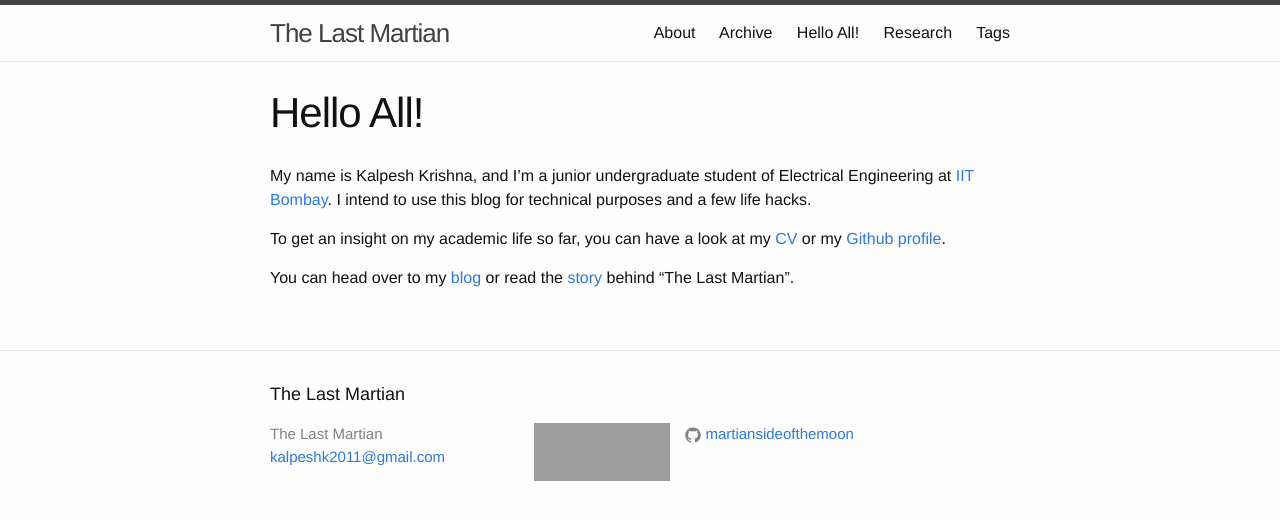
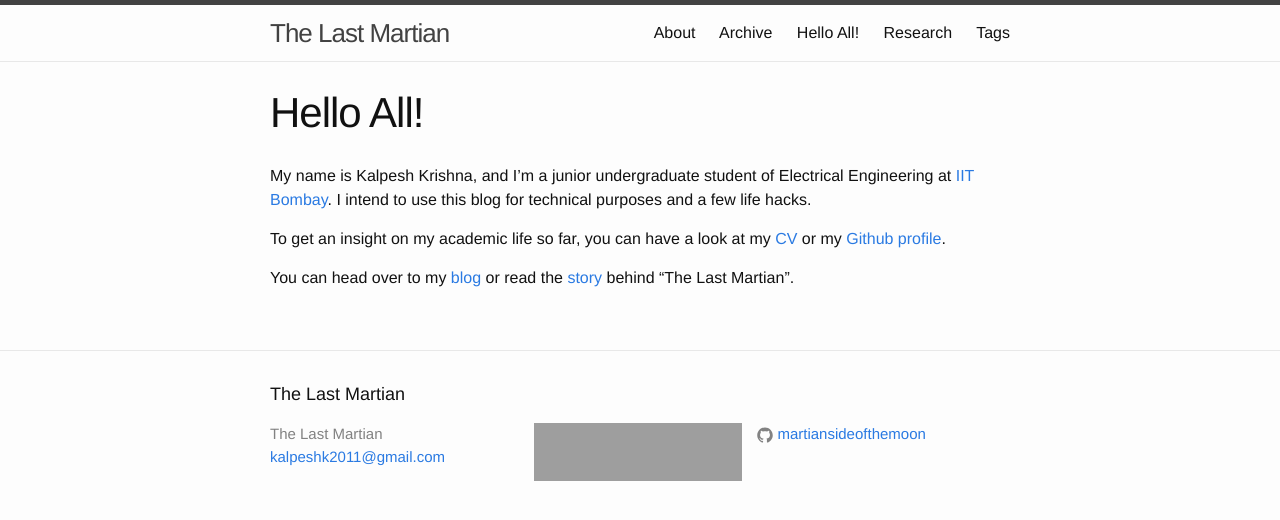
Before and after one commit to martiansideofthemoon/martiansideofthemoon.github.io, a Jekyll site: the page built from index.md, in a window 1280 px wide. Shown: the top 520 px of the page. Built offline with Jekyll 4.4.1, drawn with Linux system fonts in a browser that asks for light colours; grey boxes are pictures that could not be loaded.

Commit message:
Fixing some SO profile errors

```diff
--- a/_includes/footer.html
+++ b/_includes/footer.html
@@ -12,7 +12,7 @@
         </ul>
       </div>
 
-      <div class="footer-col footer-col-2">
+      <div class="footer-col footer-col-4">
         <!-- <p>{{ site.description }}</p> -->
         <ul class="social-media-list">
         {% if site.stackoverflow %}
@@ -23,7 +23,7 @@
         </ul>
       </div>
 
-      <div class="footer-col footer-col-3">
+      <div class="footer-col footer-col-1">
         <ul class="social-media-list">
           {% if site.github_username %}
           <li>
```
